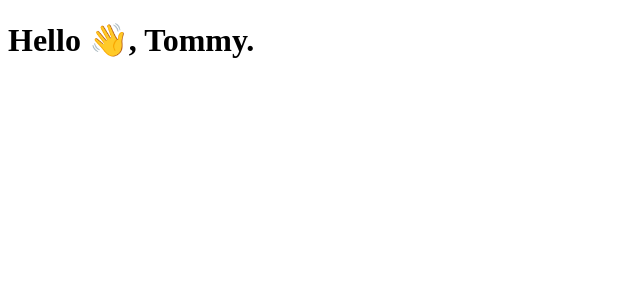
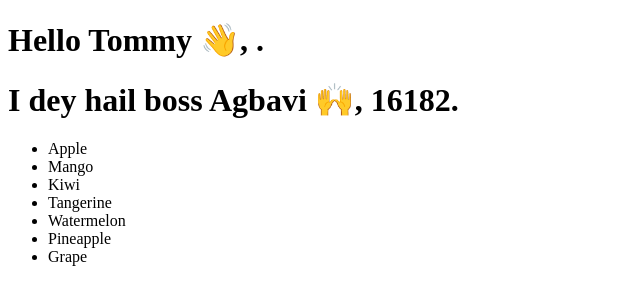
Before and after one commit to oyindamolaWbCode/React_class, a React (Vite) app: page / in a window 1280 px wide. Shown: the top 300 px of the page, without its empty margins (0-640 px from the left). Built offline with nearby package versions, Linux system fonts and the light colour scheme.

Commit message:
rendering list

```diff
--- a/src/App.jsx
+++ b/src/App.jsx
@@ -1,9 +1,18 @@
+import Fruits from "./Components/Fruits";
 import Hello from "./Components/Hello";
 
 function App() {
+  const person = {
+    name: "Agbavi",
+    message: "I dey hail boss",
+    emoji: "🙌",
+    seatNumber: [16, 18, 2],
+  };
   return (
     <div>
       <Hello name="Tommy" message="Hello" emoji="👋" />
+      <Hello {...person} />
+      <Fruits />
     </div>
   );
 }
--- /dev/null
+++ b/src/Components/Fruits.jsx
@@ -0,0 +1,24 @@
+import React from "react";
+
+function Fruits(props) {
+  const fruitList = [
+    "Apple",
+    "Mango",
+    "Kiwi",
+    "Tangerine",
+    "Watermelon",
+    "Pineapple",
+    "Grape",
+  ];
+  return (
+    <div>
+      <ul>
+        {fruitList.map((fruit) => (
+          <li key={fruit}>{fruit}</li>
+        ))}
+      </ul>
+    </div>
+  );
+}
+
+export default Fruits;
--- a/src/Components/Hello.jsx
+++ b/src/Components/Hello.jsx
@@ -1,11 +1,11 @@
 import React from "react";
 
 function Hello(props) {
-  const { message, name, emoji } = props;
+  const { message, name, emoji, seatNumber } = props;
   return (
     <div>
       <h1>
-        {message} {emoji}, {name}.
+        {message} {name} {emoji}, {seatNumber}.
       </h1>
     </div>
   );
```
